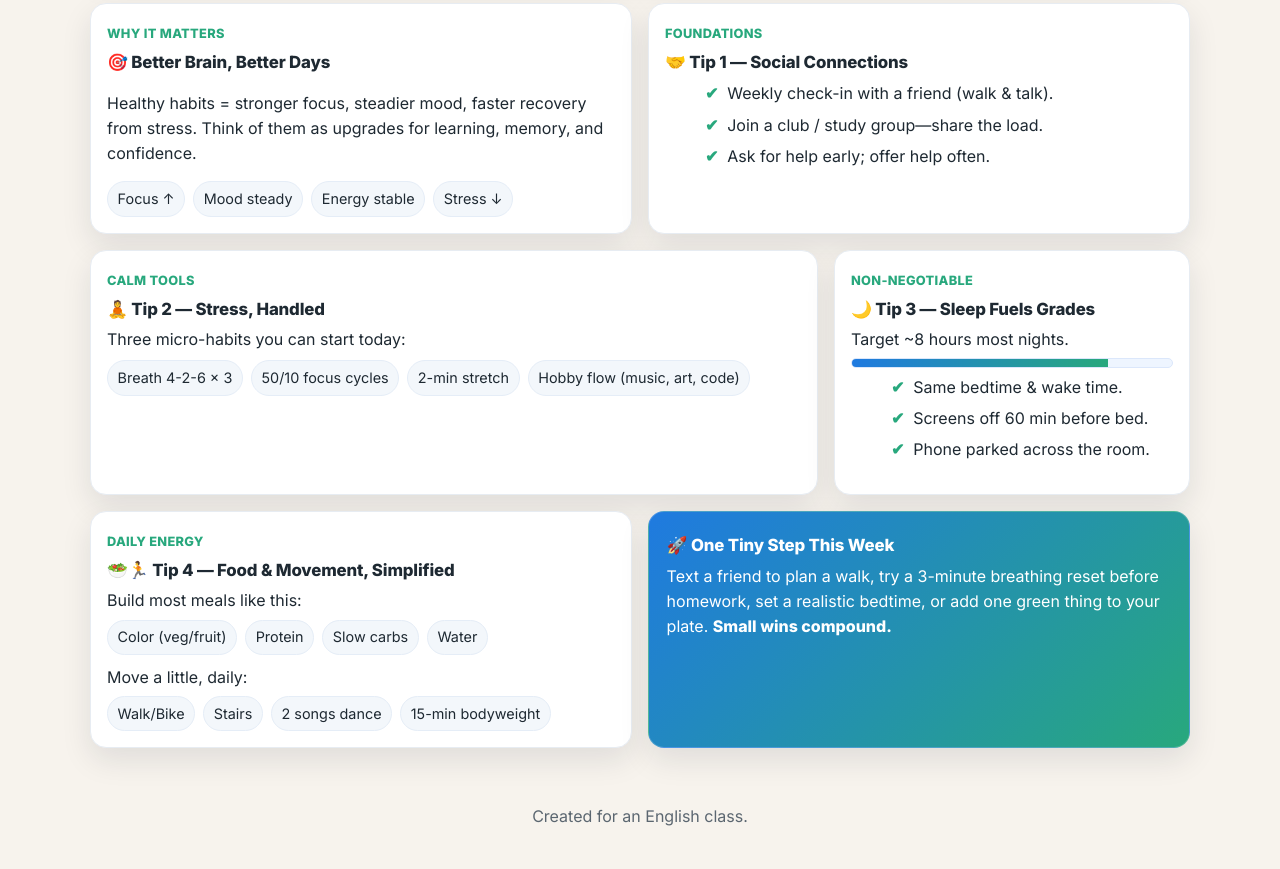
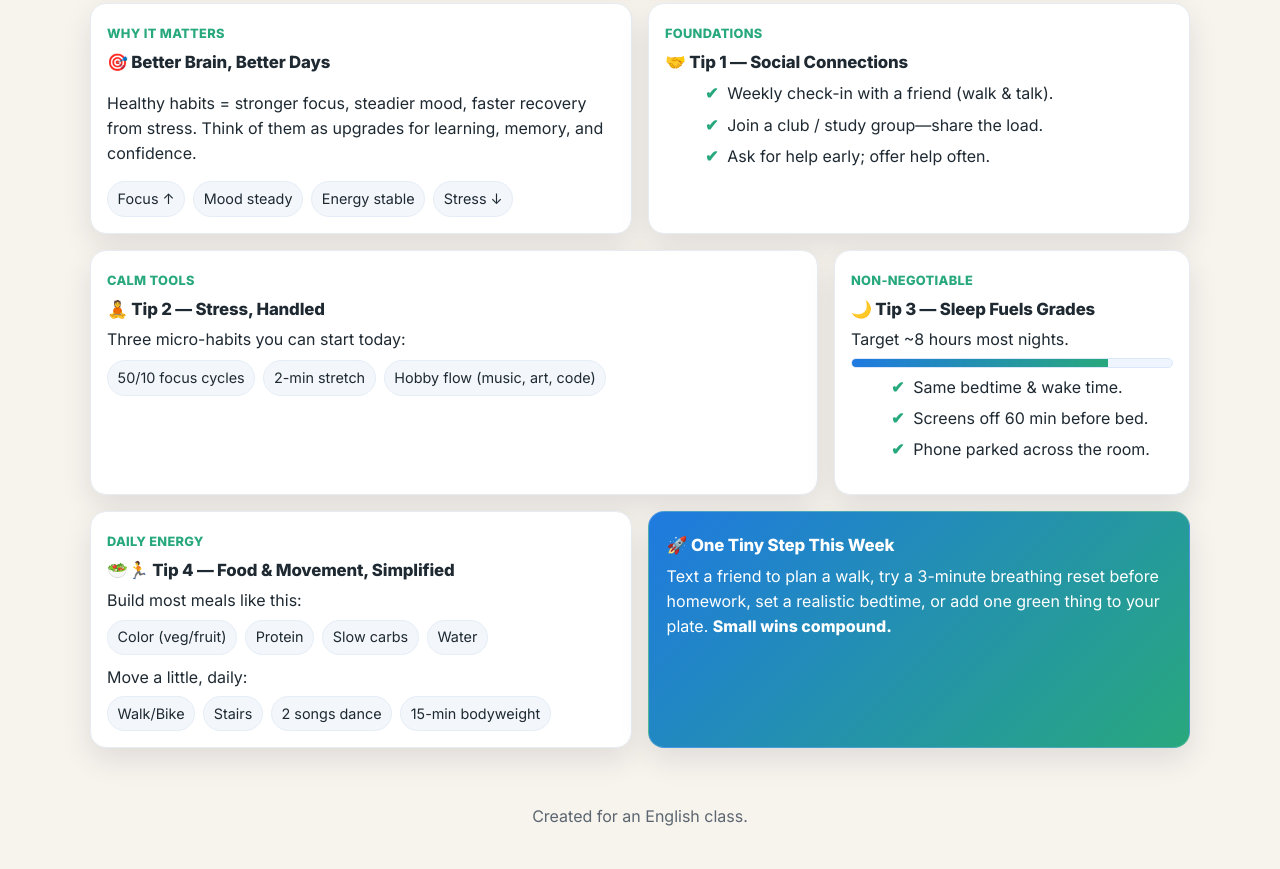
Before and after one commit to ReactiveTekwill/english, a plain HTML site: page index.html in a window 1280 px wide. Shown: the part 941-1810 px from the top of the page. Drawn offline with nearby package versions, Linux system fonts and the light colour scheme.

Commit message:
Update index.html

```diff
--- a/index.html
+++ b/index.html
@@ -191,7 +191,6 @@
         <h3>🧘 Tip 2 — Stress, Handled</h3>
         <p style="margin:.2rem 0 .5rem">Three micro-habits you can start today:</p>
         <div class="chips">
-          <span class="chip">Breath 4-2-6 × 3</span>
           <span class="chip">50/10 focus cycles</span>
           <span class="chip">2-min stretch</span>
           <span class="chip">Hobby flow (music, art, code)</span>
```
